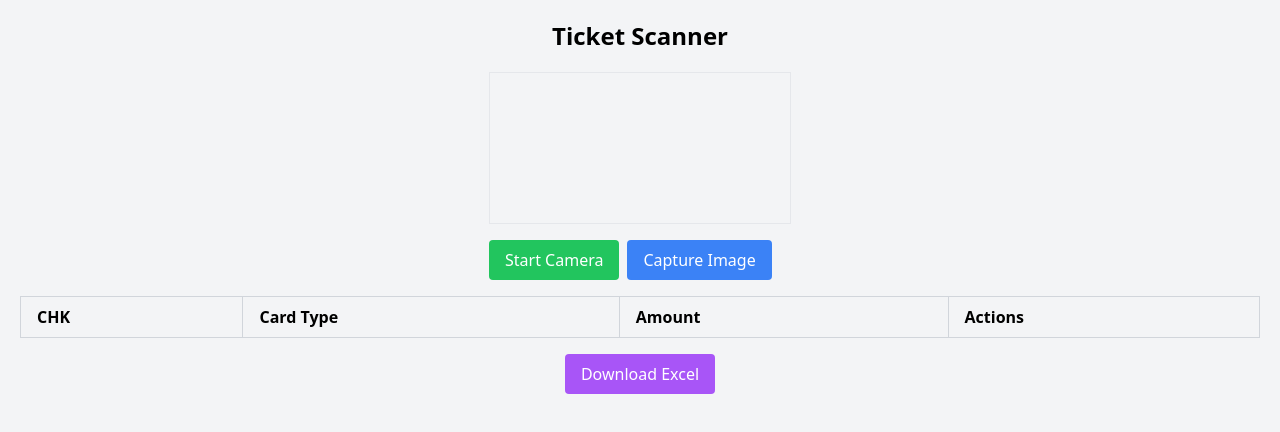
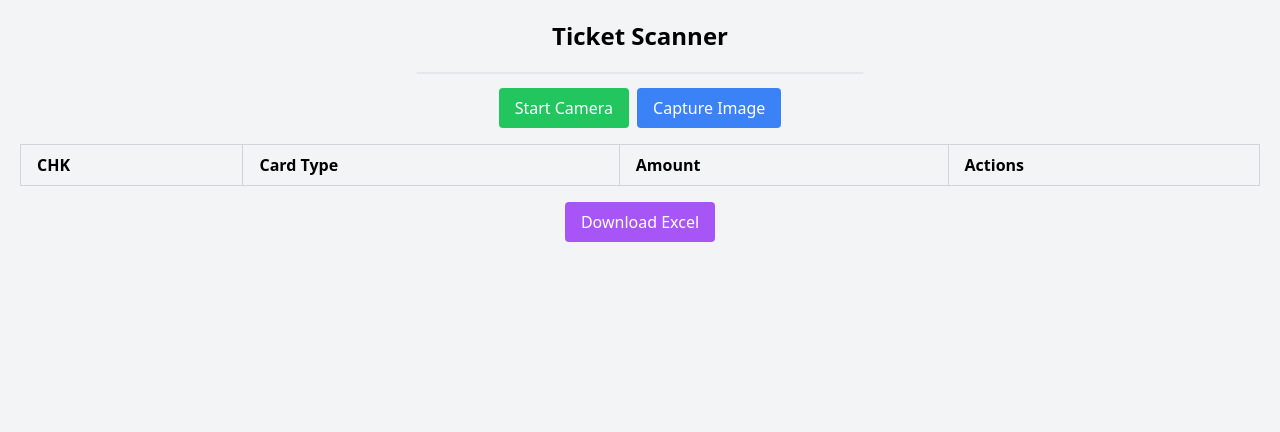
Before and after one commit to Crotoconlaptop/ticket-scanner, a React (Vite) app: page / in a window 1280 px wide. Shown: the top 432 px of the page. Built offline with nearby package versions, Linux system fonts and the light colour scheme; the HTML template or start-up script is replaced by a standard one.

Commit message:
camara frontal final

```diff
--- a/src/App.jsx
+++ b/src/App.jsx
@@ -14,7 +14,7 @@ const App = () => {
   const startCamera = async () => {
     try {
       const stream = await navigator.mediaDevices.getUserMedia({
-        video: { facingMode: { exact: "environment" } }, // Configuración para cámara trasera
+        video: { facingMode: { exact: "environment" } }, // Use rear camera
       });
       videoRef.current.srcObject = stream;
       videoRef.current.play();
@@ -23,7 +23,6 @@ const App = () => {
       alert("Could not access the rear camera. Please check your permissions.");
     }
   };
-
 
   const captureImage = () => {
     const canvas = canvasRef.current;
@@ -93,15 +92,36 @@ const App = () => {
       <h1 className="text-2xl font-bold text-center mb-5">Ticket Scanner</h1>
 
       <div className="flex flex-col items-center space-y-4">
-        <div className="camera-wrapper">
-          <video ref={videoRef} className="border mb-4" width="100%" autoPlay muted />
-          <button onClick={startCamera} className="bg-green-500 text-white px-4 py-2 rounded">Start Camera</button>
-          <button onClick={captureImage} className="bg-blue-500 text-white px-4 py-2 rounded ml-2">Capture Image</button>
+        {/* Integrated camera view */}
+        <div className="camera-wrapper relative w-full max-w-md aspect-w-16 aspect-h-9">
+          <video
+            ref={videoRef}
+            className="absolute top-0 left-0 w-full h-full object-cover rounded-md border"
+            autoPlay
+            muted
+          />
         </div>
 
+        {/* Control buttons */}
+        <div className="flex space-x-2">
+          <button
+            onClick={startCamera}
+            className="bg-green-500 text-white px-4 py-2 rounded"
+          >
+            Start Camera
+          </button>
+          <button
+            onClick={captureImage}
+            className="bg-blue-500 text-white px-4 py-2 rounded"
+          >
+            Capture Image
+          </button>
+        </div>
+
+        {/* Image preview */}
         {image && (
-          <div className="image-preview">
-            <img src={image} alt="Captured" className="border mb-4" />
+          <div className="image-preview mt-4">
+            <img src={image} alt="Captured" className="border rounded-md mb-4 w-full max-w-md" />
             <button
               onClick={() => processImage(processingForChk)}
               className="bg-yellow-500 text-white px-4 py-2 rounded"
@@ -111,6 +131,7 @@ const App = () => {
           </div>
         )}
 
+        {/* Tickets table */}
         <table className="table-auto border-collapse border border-gray-300 w-full text-left mt-4">
           <thead>
             <tr>
@@ -142,7 +163,12 @@ const App = () => {
           </tbody>
         </table>
 
-        <button onClick={handleDownloadExcel} className="bg-purple-500 text-white px-4 py-2 rounded mt-4">Download Excel</button>
+        <button
+          onClick={handleDownloadExcel}
+          className="bg-purple-500 text-white px-4 py-2 rounded mt-4"
+        >
+          Download Excel
+        </button>
       </div>
       <canvas ref={canvasRef} className="hidden" />
     </div>
```
